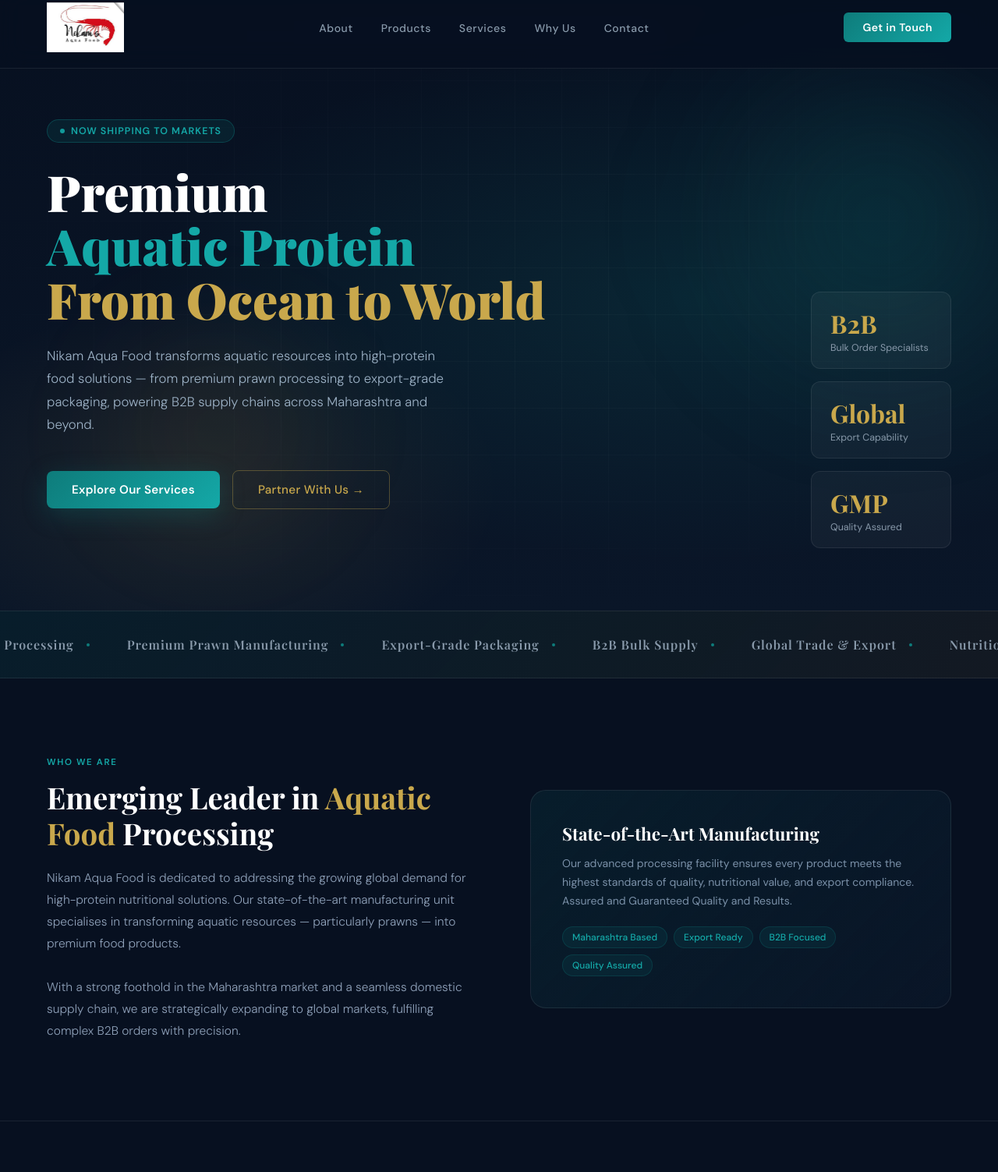
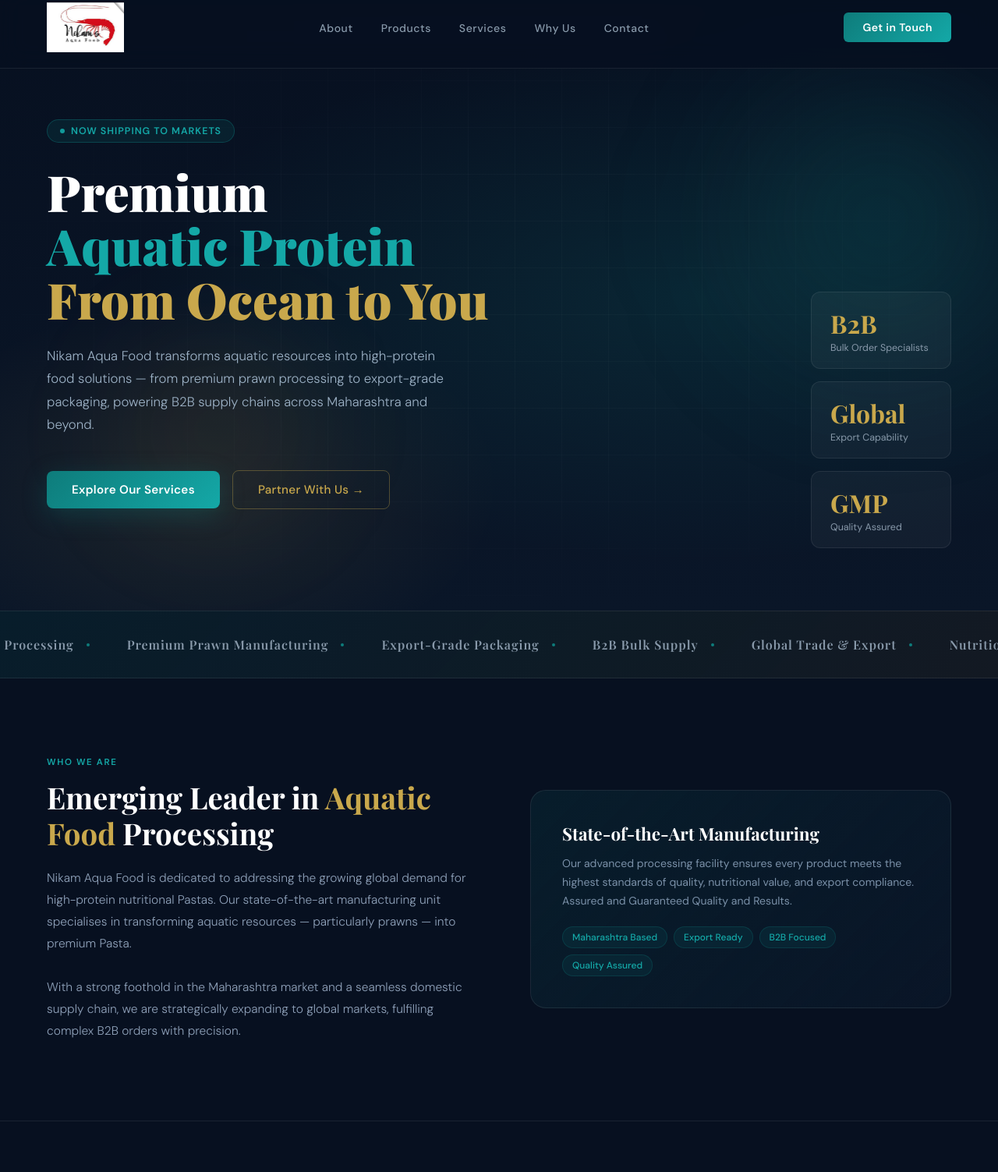
Before and after one commit to Keyurns/Nikam-Aqua-Food, a plain HTML site: page index.html in a window 1280 px wide. Shown: the part 17-1520 px from the top of the page at 78% size. Drawn offline with nearby package versions, Linux system fonts and the light colour scheme.

Commit message:
Update index.html

```diff
--- a/index.html
+++ b/index.html
@@ -3,7 +3,7 @@
 <head>
 <meta charset="UTF-8" />
 <meta name="viewport" content="width=device-width, initial-scale=1.0" />
-<title>Nikam Aqua Food – Premium Aquatic Protein Solutions</title>
+<title>Nikam Aqua Food – Premium Aquatic Protein</title>
 <link href="https://fonts.googleapis.com/css2?family=Playfair+Display:wght@400;600;700;900&family=DM+Sans:wght@300;400;500;600&display=swap" rel="stylesheet" />
 <style>
   :root {
@@ -289,7 +289,7 @@
     <h1 class="hero-title">
       Premium<br/>
       <span class="line-teal">Aquatic Protein</span><br/>
-      <span class="line-gold">From Ocean to World</span>
+      <span class="line-gold">From Ocean to You</span>
     </h1>
     <p class="hero-desc">
       Nikam Aqua Food transforms aquatic resources into high-protein food solutions — from premium prawn processing to export-grade packaging, powering B2B supply chains across Maharashtra and beyond.
@@ -342,7 +342,7 @@
     <div class="section-label">Who We Are</div>
     <h2 class="section-title">Emerging Leader in <em>Aquatic Food</em> Processing</h2>
     <p class="section-body">
-      Nikam Aqua Food is dedicated to addressing the growing global demand for high-protein nutritional solutions. Our state-of-the-art manufacturing unit specialises in transforming aquatic resources — particularly prawns — into premium food products.
+      Nikam Aqua Food is dedicated to addressing the growing global demand for high-protein nutritional Pastas. Our state-of-the-art manufacturing unit specialises in transforming aquatic resources — particularly prawns — into premium Pasta.
       <br/><br/>
       With a strong foothold in the Maharashtra market and a seamless domestic supply chain, we are strategically expanding to global markets, fulfilling complex B2B orders with precision.
     </p>
@@ -468,7 +468,7 @@
       </div>
       <div class="contact-card">
         <div class="contact-card-label">Market</div>
-        <div class="contact-card-val">Domestic & Global Export</div>
+        <div class="contact-card-val">Domestic Export</div>
       </div>
     </div>
     <div class="contact-cta-row">
```
